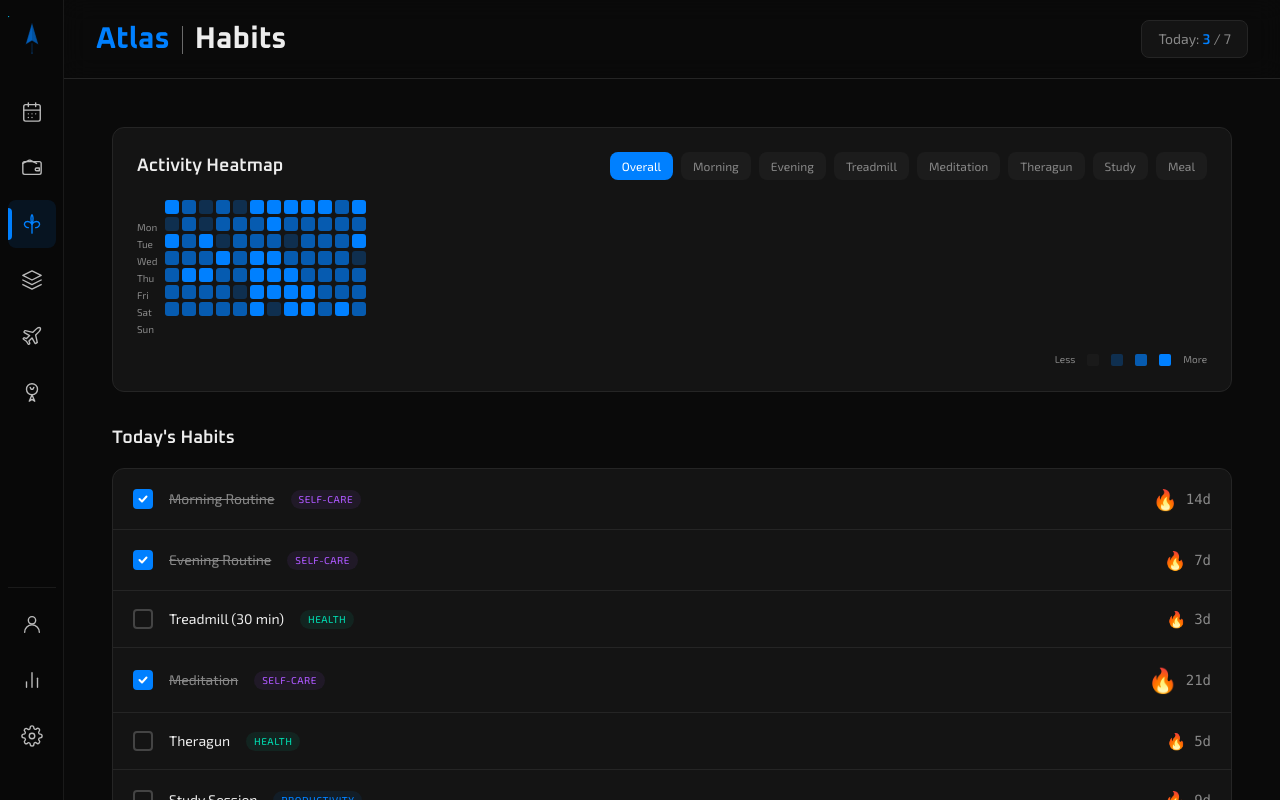
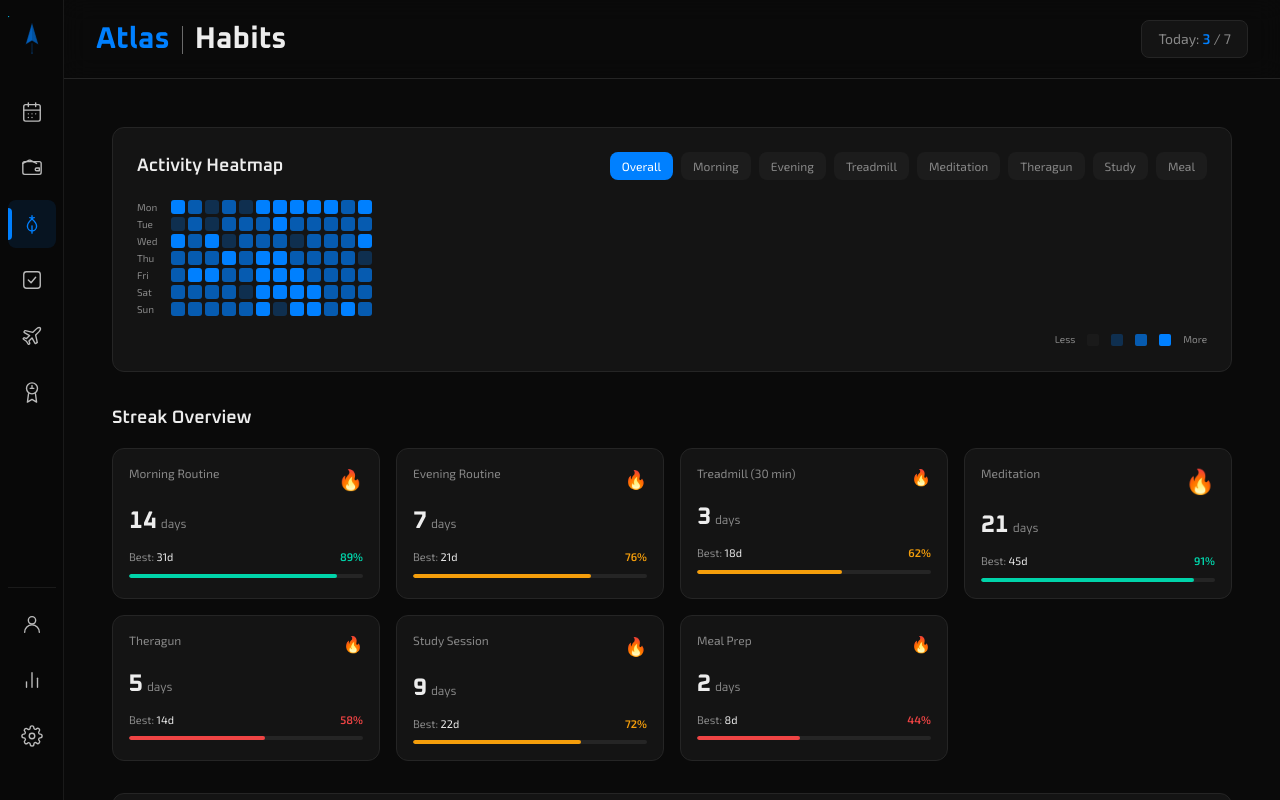
Before and after one commit to atlasbotadmin/mission-control, a Next.js app: page /habits in a window 1280 px wide. Built offline with nearby package versions, Linux system fonts and the light colour scheme.

Commit message:
UI: better sprout/badge icons, remove today's habits, fix heatmap alignment, checkbox task icon

```diff
--- a/app/components/Sidebar.tsx
+++ b/app/components/Sidebar.tsx
@@ -16,9 +16,8 @@ const icons: Record<string, (color: string) => ReactNode> = {
   ),
   projects: (color) => (
     <svg width="22" height="22" viewBox="0 0 24 24" fill="none" stroke={color} strokeWidth="1.5" strokeLinecap="round" strokeLinejoin="round">
-      <path d="M12 2L2 7l10 5 10-5-10-5z" />
-      <path d="M2 17l10 5 10-5" />
-      <path d="M2 12l10 5 10-5" />
+      <rect x="3" y="3" width="18" height="18" rx="3" />
+      <path d="M8 12l3 3 5-6" />
     </svg>
   ),
   agents: (color) => (
@@ -36,9 +35,10 @@ const icons: Record<string, (color: string) => ReactNode> = {
   ),
   certifications: (color) => (
     <svg width="22" height="22" viewBox="0 0 24 24" fill="none" stroke={color} strokeWidth="1.5" strokeLinecap="round" strokeLinejoin="round">
-      <circle cx="12" cy="9" r="6" />
-      <path d="M12 15l-3 7 3-2 3 2-3-7" />
-      <path d="M10 7l1 2h2l1-2" />
+      <circle cx="12" cy="8" r="6" />
+      <path d="M8.21 13.89L7 23l5-3 5 3-1.21-9.12" />
+      <path d="M12 5v2" />
+      <path d="M10 8h4" />
     </svg>
   ),
   finances: (color) => (
@@ -53,10 +53,10 @@ const icons: Record<string, (color: string) => ReactNode> = {
   ),
   habits: (color) => (
     <svg width="22" height="22" viewBox="0 0 24 24" fill="none" stroke={color} strokeWidth="1.5" strokeLinecap="round" strokeLinejoin="round">
-      <path d="M12 22V12" />
-      <path d="M12 12c-3-4-7-3-8-1s1 5 4 5" />
-      <path d="M12 12c3-4 7-3 8-1s-1 5-4 5" />
-      <path d="M12 12c-2-5-1-9 0-10 1 1 2 5 0 10" />
+      <path d="M12 22v-8" />
+      <path d="M7 14.5c0-3.5 2.5-6 5-8 2.5 2 5 4.5 5 8a5 5 0 0 1-10 0z" />
+      <path d="M12 6.5V3" />
+      <path d="M9.5 5c1.5 0 2.5 1 2.5 1s1-1 2.5-1" />
     </svg>
   ),
   calendar: (color) => (
--- a/app/habits/page.tsx
+++ b/app/habits/page.tsx
@@ -204,10 +204,10 @@ export default function HabitsPage() {
           </div>
 
           {/* Day labels + grid */}
-          <div className="flex gap-2">
-            <div className="flex flex-col gap-[3px] pt-5">
+          <div className="flex gap-[6px]">
+            <div className="flex flex-col gap-[3px] shrink-0">
               {dayLabels.map((d) => (
-                <div key={d} className="h-[14px] text-[10px] text-muted flex items-center">
+                <div key={d} className="h-[14px] w-[28px] text-[10px] text-muted flex items-center leading-none">
                   {d}
                 </div>
               ))}
@@ -258,82 +258,6 @@ export default function HabitsPage() {
               />
             ))}
             <span className="text-[10px] text-muted">More</span>
-          </div>
-        </motion.div>
-
-        {/* Today's Habits */}
-        <motion.div
-          initial={{ opacity: 0, y: 16 }}
-          animate={{ opacity: 1, y: 0 }}
-          transition={{ duration: 0.5 }}
-        >
-          <h2 className="text-lg font-semibold font-[family-name:var(--font-oxanium)] mb-4">
-            Today&apos;s Habits
-          </h2>
-          <div className="bg-card border border-border rounded-xl divide-y divide-border">
-            {habits.map((habit, i) => (
-              <motion.div
-                key={habit.id}
-                initial={{ opacity: 0, x: -12 }}
-                animate={{ opacity: 1, x: 0 }}
-                transition={{ delay: i * 0.06, duration: 0.35 }}
-                className="flex items-center justify-between px-5 py-4 hover:bg-white/[0.02] transition-colors cursor-pointer"
-                onClick={() => toggleHabit(habit.id)}
-              >
-                <div className="flex items-center gap-4">
-                  {/* Checkbox */}
-                  <div
-                    className={`w-5 h-5 rounded border-2 flex items-center justify-center transition-all duration-200 ${
-                      habit.todayDone
-                        ? 'bg-accent border-accent'
-                        : 'border-[#444] hover:border-accent/50'
-                    }`}
-                  >
-                    {habit.todayDone && (
-                      <motion.svg
-                        initial={{ scale: 0 }}
-                        animate={{ scale: 1 }}
-                        transition={{ type: 'spring', stiffness: 400, damping: 15 }}
-                        width="12"
-                        height="12"
-                        viewBox="0 0 12 12"
-                        fill="none"
-                      >
-                        <path
-                          d="M2.5 6L5 8.5L9.5 3.5"
-                          stroke="white"
-                          strokeWidth="2"
-                          strokeLinecap="round"
-                          strokeLinejoin="round"
-                        />
-                      </motion.svg>
-                    )}
-                  </div>
-                  <span
-                    className={`text-sm transition-all ${
-                      habit.todayDone ? 'text-muted line-through' : 'text-text'
-                    }`}
-                  >
-                    {habit.name}
-                  </span>
-                  <span
-                    className="text-[10px] uppercase tracking-wider font-medium px-2 py-0.5 rounded-full"
-                    style={{
-                      color: categoryColors[habit.category],
-                      backgroundColor: categoryColors[habit.category] + '15',
-                    }}
-                  >
-                    {habit.category}
-                  </span>
-                </div>
-                <div className="flex items-center gap-2 text-sm">
-                  <span className={getFlameScale(habit.currentStreak)}>
-                    {habit.currentStreak > 0 ? '\uD83D\uDD25' : ''}
-                  </span>
-                  <span className="text-muted font-mono">{habit.currentStreak}d</span>
-                </div>
-              </motion.div>
-            ))}
           </div>
         </motion.div>
 
```
